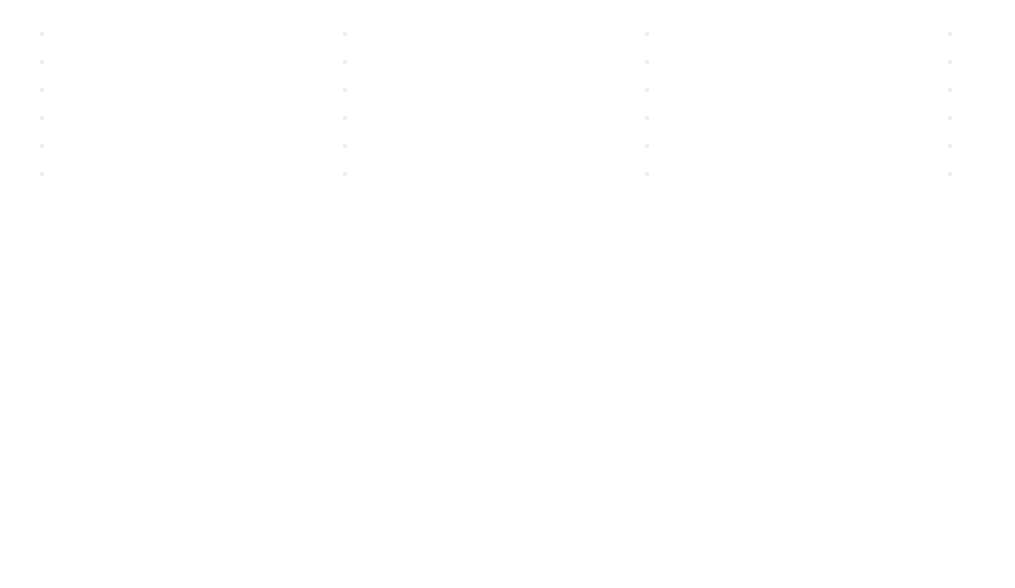
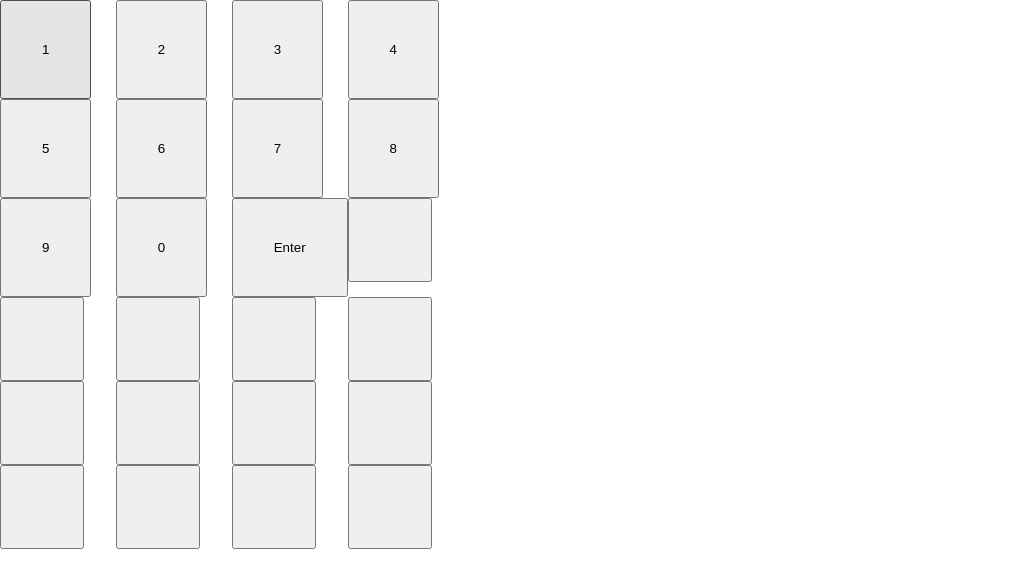
Before and after one commit to SHEEPDOG0351/Calculator, a plain HTML site: page index.html in a window 1280 px wide. Shown: the whole page, without its empty margins (0-1015 px from the left). Drawn offline with Linux system fonts and the light colour scheme.

Commit message:
Commit
commit

```diff
--- a/index.html
+++ b/index.html
@@ -15,19 +15,18 @@
     .button_layout{
         display: grid;
         grid-template-columns: repeat(4 , 1fr);
-        grid-gap: 10px;
-        padding: 20px;
-        max-width: 1200px;
-        margin: 0 auto;
-    }
-
-    .button_layout {
-        display: grid;
-        grid-gap: 10px;
+        width: fit-content;
+        /* margin: 0 auto; */
     }
 
     .button_container {
+        width: fit-content;
 
+    }
+
+    button {
+        width: fit-content;
+        padding: 40px;
     }
 
     .operations-buttons {
@@ -58,17 +57,17 @@
 </div>
 
 <div class="button_layout">
-    <div class="button_container"><button onclick=""></button></div>
-    <div class="button_container"><button onclick=""></button></div>
-    <div class="button_container"><button onclick=""></button></div>
-    <div class="button_container"><button onclick=""></button></div>
-    <div class="button_container"><button onclick=""></button></div>
-    <div class="button_container"><button onclick=""></button></div>
-    <div class="button_container"><button onclick=""></button></div>
-    <div class="button_container"><button onclick=""></button></div>
-    <div class="button_container"><button onclick=""></button></div>
-    <div class="button_container"><button onclick=""></button></div>
-    <div class="button_container"><button onclick=""></button></div>
+    <div class="button_container"><button onclick="">1</button></div>
+    <div class="button_container"><button onclick="">2</button></div>
+    <div class="button_container"><button onclick="">3</button></div>
+    <div class="button_container"><button onclick="">4</button></div>
+    <div class="button_container"><button onclick="">5</button></div>
+    <div class="button_container"><button onclick="">6</button></div>
+    <div class="button_container"><button onclick="">7</button></div>
+    <div class="button_container"><button onclick="">8</button></div>
+    <div class="button_container"><button onclick="">9</button></div>
+    <div class="button_container"><button onclick="">0</button></div>
+    <div class="button_container"><button onclick="">Enter</button></div>
     <div class="button_container"><button onclick=""></button></div>
     <div class="button_container"><button onclick=""></button></div>
     <div class="button_container"><button onclick=""></button></div>
```
